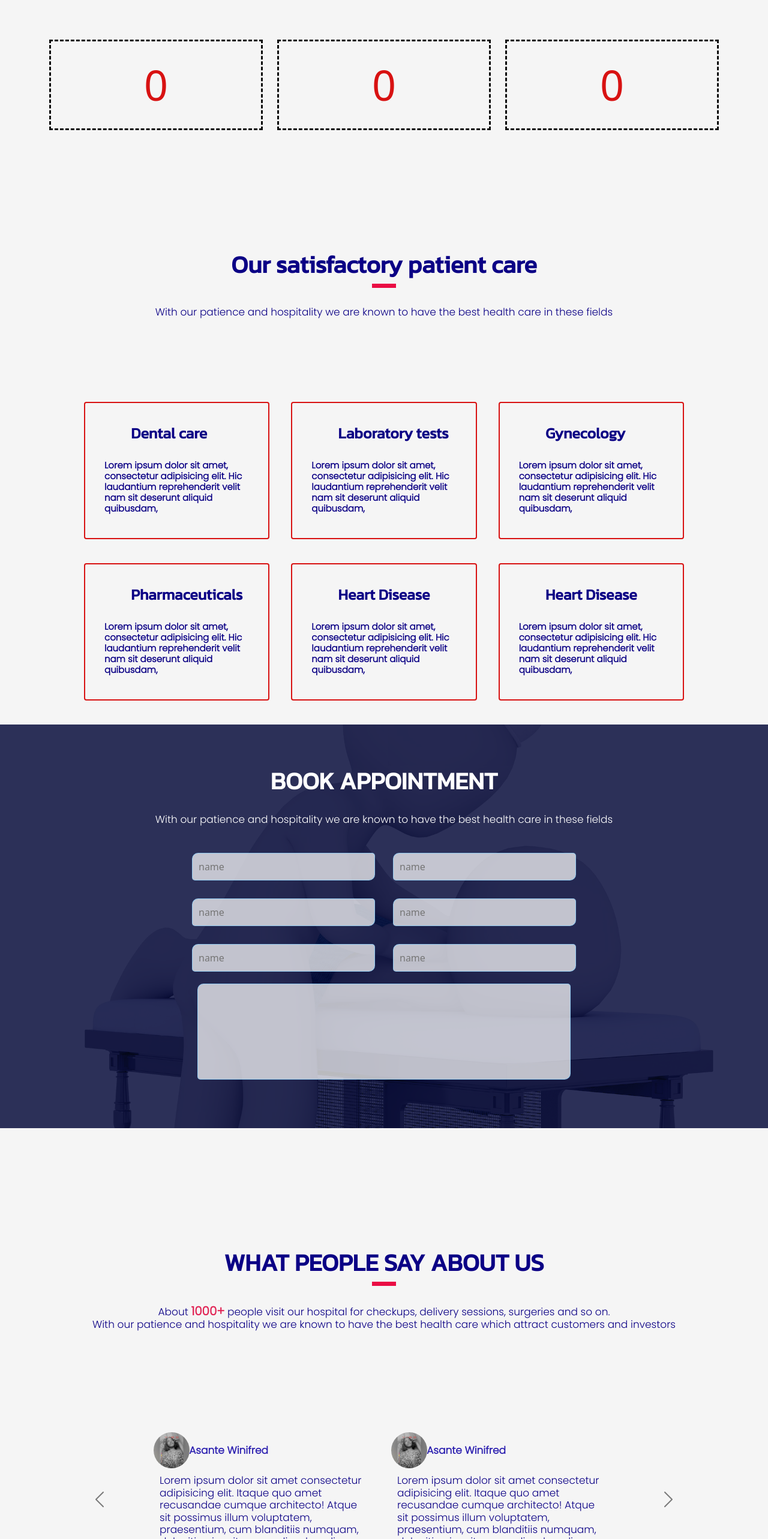
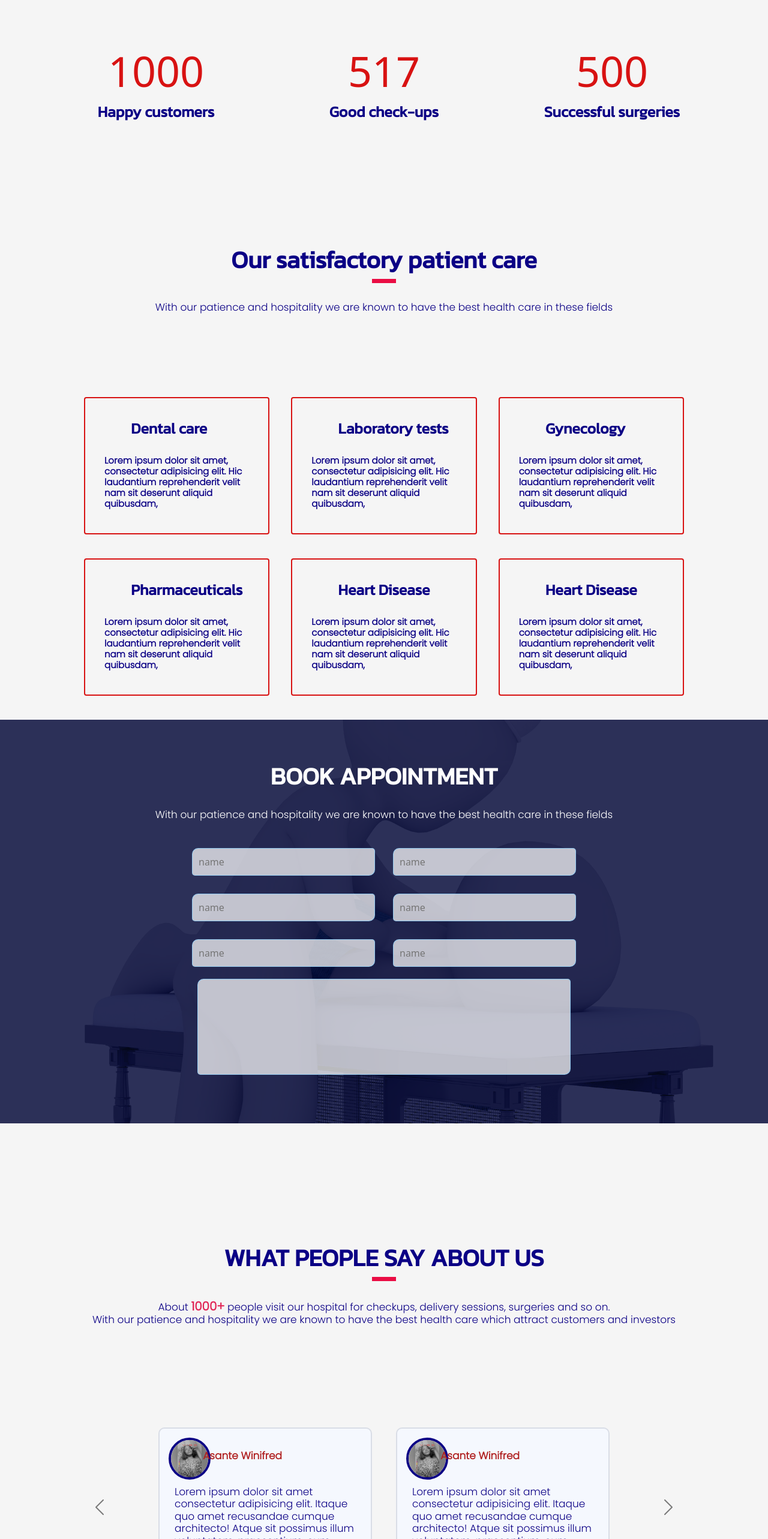
Before and after one commit to Rorawi/health-website, a React (Create React App) app: page / in a window 1280 px wide. Shown: the part 2366-4932 px from the top of the page at 60% size. Built offline with nearby package versions, Linux system fonts and the light colour scheme; some icons are missing.

Commit message:
my home page for health website

```diff
--- a/src/components/Footer.jsx
+++ b/src/components/Footer.jsx
@@ -17,7 +17,7 @@ const Footer = () => {
                                       s laborum aliquam atque quibusdam alias mollitia.</span>
                             </div>
                             <div className="socials">
-                              <a href="http://"> <Icon icon="akar-icons:linkedin-v1-fill" color="#e12454" height="30" /></a>
+                              <a href="https://www.linkedin.com/in/winifredasantewaaasante"> <Icon icon="akar-icons:linkedin-v1-fill" color="#e12454" height="30" /></a>
                                 <a href="http://"><Icon icon="akar-icons:twitter-fill" color="#e12454" height="30" /></a>
                                 <a href="http://"><Icon icon="ei:sc-facebook" color="#e12454" height="35" /></a>
                             </div>
@@ -66,14 +66,7 @@ const Footer = () => {
                         get in touch details
                             <Row>
                                 <Col>
-                                <h5><span>logo</span> Email</h5>
-                            <h6>healthwebsite@gmail.com</h6>
-                                </Col>
-                            </Row>
-
-                            <Row>
-                                <Col>
-                                <h5><span>logo</span> Email</h5>
+                                <h6><span>logo</span> Email</h6>
                             <h6>healthwebsite@gmail.com</h6>
                                 </Col>
                             </Row>
@@ -83,7 +76,9 @@ const Footer = () => {
                 </Row>
                 <hr />
                 <Row>
-                    <Col className='text-center'>copyright</Col>
+                    <Col className='text-center'>
+                        <h5> &copy;wI_care All rights reserved!</h5>
+                    </Col>
 
                 </Row>
             </Container>
--- a/src/components/Home.jsx
+++ b/src/components/Home.jsx
@@ -4,10 +4,37 @@ import { Icon } from '@iconify/react';
 
 const Home = () => {
 
+    const startPage = ()=> {
+        const countingEl = document.querySelectorAll(".room")
+
+        countingEl.forEach(countingEl=>{
+            countingEl.innerText = "0"
+            increaseCount()
+            function increaseCount(){
+                let currentNum = +countingEl.innerText
+                const dataCeil = countingEl.getAttribute("data-ceil");
+                const increase = dataCeil/800
+                currentNum = Math.ceil(increase + currentNum)
+
+
+                if(currentNum < dataCeil){
+                    countingEl.innerText = currentNum
+                    setTimeout(increaseCount, 40)
+                }
+                else(countingEl.innerText = dataCeil)
+
+
+            }
+
+        })
+
+    }
+
+
 
     return (
         <div>
-            <Container fluid>
+            <Container fluid onLoad={startPage}>
                 <Row>
                     <Col xs={12} className='bg'>
                         <Row>
@@ -113,27 +140,31 @@ const Home = () => {
                 </Container>
 
                 <Container>
-                    <Row>
+                    <Row class="exp-container">
 
-                        <Col>
-                            <div class="exp-container">
-                                <i class="fas fa-briefcase fa-3x icon"></i>
-                                <div class="room" data-ceil="32">0</div>
+                        <Col >
+                            <div>
+
+                                <div class="room" data-ceil="1000">0+</div>
+                                <h3 className='text-center'>Happy customers</h3>
                             </div>
                         </Col>
                         <Col>
-                            <div class="exp-container">
-                                <i class="fas fa-briefcase fa-3x icon"></i>
-                                <div class="room" data-ceil="3">0</div>
+                            <div>
+
+                                <div class="room" data-ceil="800">0+</div>
+                                <h3 className='text-center'>Good check-ups</h3>
                             </div>
                         </Col>
                         <Col>
-                            <div class="exp-container">
-                                <i class="fas fa-briefcase fa-3x icon"></i>
-                                <div class="room" data-ceil="34">0</div>
+                            <div>
+
+                                <div class="room" data-ceil="500">0+</div>
+                                <h3 className='text-center'>Successful surgeries</h3>
                             </div>
                         </Col>
                     </Row>
+                    {/* <button onClick={startPage}>Take the shot!</button> */}
                 </Container>
 
                 <Row>
@@ -421,19 +452,19 @@ const Home = () => {
                 </Row>
                 <Row className='partners-who-support-us logo'>
                     <Col>
-                    <img src="./images/unicef.png" alt="" className='sponsers-logo'/>
+                   <a href="http://unicef.org"> <img src="./images/unicef.png" alt="" className='sponsers-logo'/></a>
                     </Col>
                     <Col>
-                    <img src="./images/USAID.png" alt="" className='sponsers-logo'/>
+                   <a href="http://usaid.org"> <img src="./images/USAID.png" alt="" className='sponsers-logo'/></a>
                     </Col>
                     <Col>
-                    <img src="./images/m1.png" alt="" className='sponsers-logo mpharma'/>
+                   <a href="http://mpharma.org"> <img src="./images/m1.png" alt="" className='sponsers-logo mpharma'/></a>
                     </Col>
                     <Col>
-                    <img src="./images/who.png" alt="" className='sponsers-logo'/>
+                   <a href="http://who.org"> <img src="./images/who.png" alt="" className='sponsers-logo'/></a>
                     </Col>
                     <Col>
-                    <img src="./images/medshare.png" alt="" className='sponsers-logo'/>
+                   <a href="http://medshare.org"> <img src="./images/medshare.png" alt="" className='sponsers-logo'/></a>
                     </Col>
 
                 </Row>
--- a/src/components/myStyles.css
+++ b/src/components/myStyles.css
@@ -415,15 +415,24 @@ body {
 }
 
 .carousel-text .img-div img {
-    width: 60px;
-    height: 60px;
+    width: 70px;
+    height: 70px;
     border-radius: 50%;
-
+    border: 4px solid rgb(11, 0, 133);
 }
 
 .carousel-text-img {
     width: 20%;
 }
+
+.carousel-text {
+      border: 2px solid rgb(217, 221, 230);
+      margin: 0px 20px;
+      padding: 15px;
+      background-color:rgb(245, 248, 254);
+      border-radius: 10px;
+}
+
 
 .carousel-text h5 {
     margin: 10px;
@@ -439,11 +448,11 @@ body {
     display: flex;
     justify-content: flex-start;
     align-items: flex-start;
-    margin: -10px -20px;
+    margin: -10px -12px;
 }
 
 .name h4 {
-    color: rgb(45, 33, 176);
+    color: rgb(176, 33, 33);
     font-weight: 600;
 }
 
```
Also changed, not shown: src/doctor-6608006_1920.jpg (deleted).
